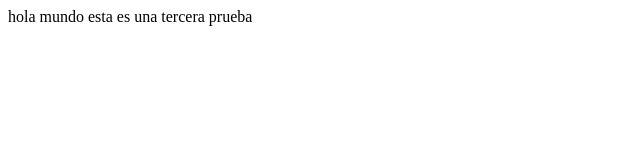
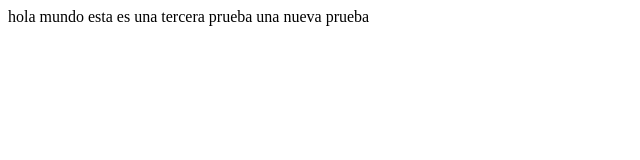
Before and after one commit to davargasmed/Semana1Ciclo3MinTic, a plain HTML site: page index.html in a window 1280 px wide. Shown: the whole page, without its empty margins (0-640 px from the left). Drawn offline with Linux system fonts and the light colour scheme.

Commit message:
pueba 100

```diff
--- a/index.html
+++ b/index.html
@@ -9,7 +9,7 @@
     hola mundo
 
     esta es una tercera prueba
-
+    una nueva prueba
 
 
 </body>
```
